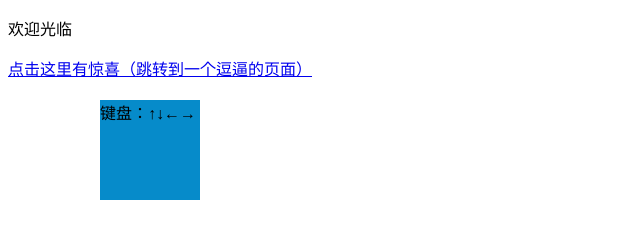
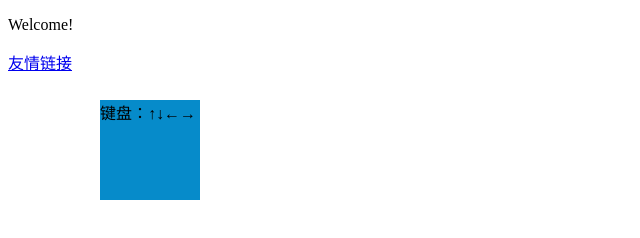
Before and after one commit to GalaxyCW/GalaxyCW.github.io, a plain HTML site: page index.html in a window 1280 px wide. Shown: the whole page, without its empty margins (0-640 px from the left). Drawn offline with Linux system fonts and the light colour scheme.

Commit message:
Update index.html

```diff
--- a/index.html
+++ b/index.html
@@ -2,7 +2,7 @@
 <html>
 <head>
 <meta charset="utf-8">
-<title>Hello,JAVA</title>
+<title>Hello,Ghost.</title>
 	<style>
         div{
             width: 100px;
@@ -17,8 +17,8 @@
 <body>
 
 
-	<p class="error-description">欢迎光临</p>
-	<a href="https://newnewking.github.io">点击这里有惊喜（跳转到一个逗逼的页面）</a>
+	<p class="error-description">Welcome!</p>
+	<a href="https://newnewking.github.io">友情链接</a>
 
 	<div>键盘：↑↓←→</div>
 </body>
```
